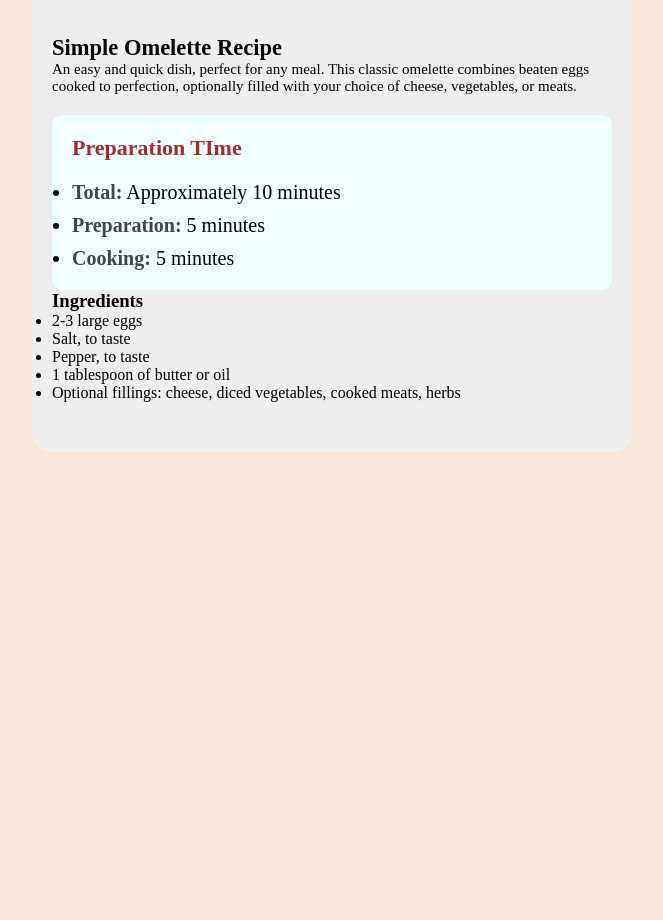
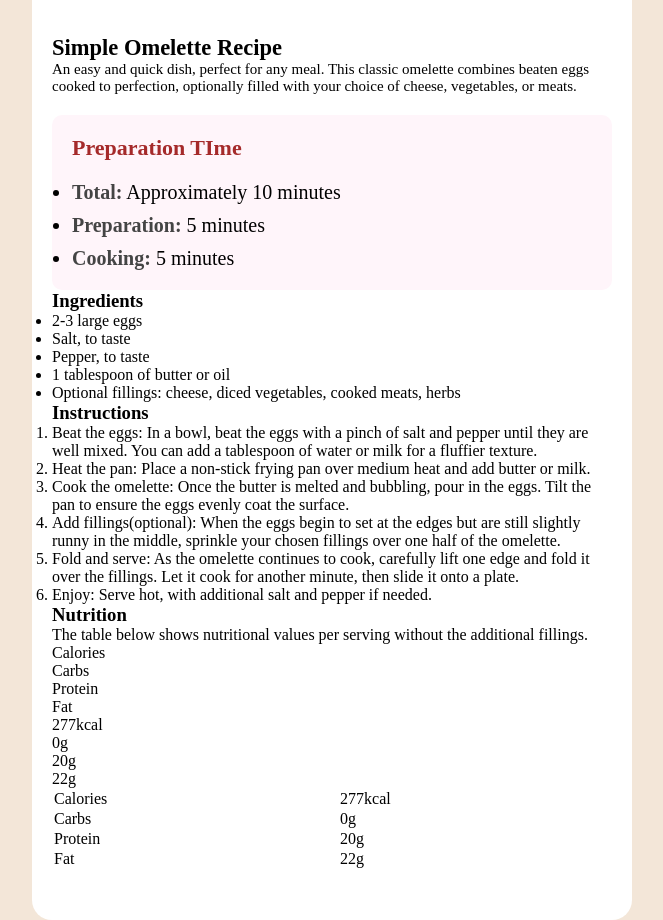
Before and after one commit to iamhusayn/Cloning-a-recipe-page, a plain HTML site: page index.html in a window 1280 px wide. Shown: the part 413-1333 px from the top of the page, without its empty margins (308-971 px from the left). Before the commit the page ends 900 px from the top, so only its background shows below. Drawn offline with Linux system fonts and the light colour scheme; a web font is replaced by a local one.

Commit message:
Added more HTML text

```diff
--- a/index.html
+++ b/index.html
@@ -45,6 +45,61 @@
             <li>1 tablespoon of butter or oil</li>
             <li>Optional fillings: cheese, diced vegetables, cooked meats, herbs</li>
         </ul>
+
+        <h3>Instructions</h3>
+        <ol>
+            <li><span>Beat the eggs:</span> In a bowl, beat the eggs with a pinch of salt and pepper until they are well
+                mixed. You can add a tablespoon of water or milk for a fluffier texture.</li>
+            <li><span>Heat the pan:</span> Place a non-stick frying pan over medium heat and add butter or milk.</li>
+            <li>Cook the omelette: Once the butter is melted and bubbling, pour in the eggs. Tilt the pan to ensure the
+                eggs evenly coat the surface.</li>
+            <li>Add fillings(optional): When the eggs begin to set at the edges but are still slightly runny in the
+                middle, sprinkle your chosen fillings over one half of the omelette.</li>
+            <li>Fold and serve: As the omelette continues to cook, carefully lift one edge and fold it over the
+                fillings. Let it cook for another minute, then slide it onto a plate.
+            </li>
+            <li>Enjoy: Serve hot, with additional salt and pepper if needed.</li>
+        </ol>
+
+        <div>
+            <h3>Nutrition</h3>
+            <p>The table below shows nutritional values per serving without the additional fillings.</p>
+        </div>
+
+        <div>
+            <div class="nutrients">
+                <p>Calories</p>
+                <p>Carbs</p>
+                <p>Protein</p>
+                <p>Fat</p>
+            </div>
+            <div class="values">
+                <p>277kcal</p>
+                <p>0g</p>
+                <p>20g</p>
+                <p>22g</p>
+            </div>
+        </div>
+
+        <table class="nutritionalvalue">
+            <!-- <caption>Nutritional Value</caption> -->
+            <tr>
+                <td>Calories</td>
+                <td>277kcal</td>
+            </tr>
+            <tr>
+                <td>Carbs</td>
+                <td>0g</td>
+            </tr>
+            <tr>
+                <td>Protein</td>
+                <td>20g</td>
+            </tr>
+            <tr>
+                <td>Fat</td>
+                <td>22g</td>
+            </tr>
+        </table>
     </div>
 </body>
 
--- a/style.css
+++ b/style.css
@@ -31,7 +31,7 @@ body{
 }
 
 .box{
-    background-color: #eee;
+    background-color: #fff;
     width: 600px;
     /* height: 350px; */
     border-radius: 20px;
@@ -92,7 +92,7 @@ body{
     font-size: 15px;
 }
 .preptime{
-    background-color: azure;
+    background-color: #fff5fa;
     border-radius: 10px;
     padding: 20px;
     font-size: 20px;
@@ -112,3 +112,6 @@ body{
     flex-direction: column;
     gap: 10px;
 }
+.li{
+    text-align: right;
+}
```
Lines whose indentation alone changed are shown as unchanged.
